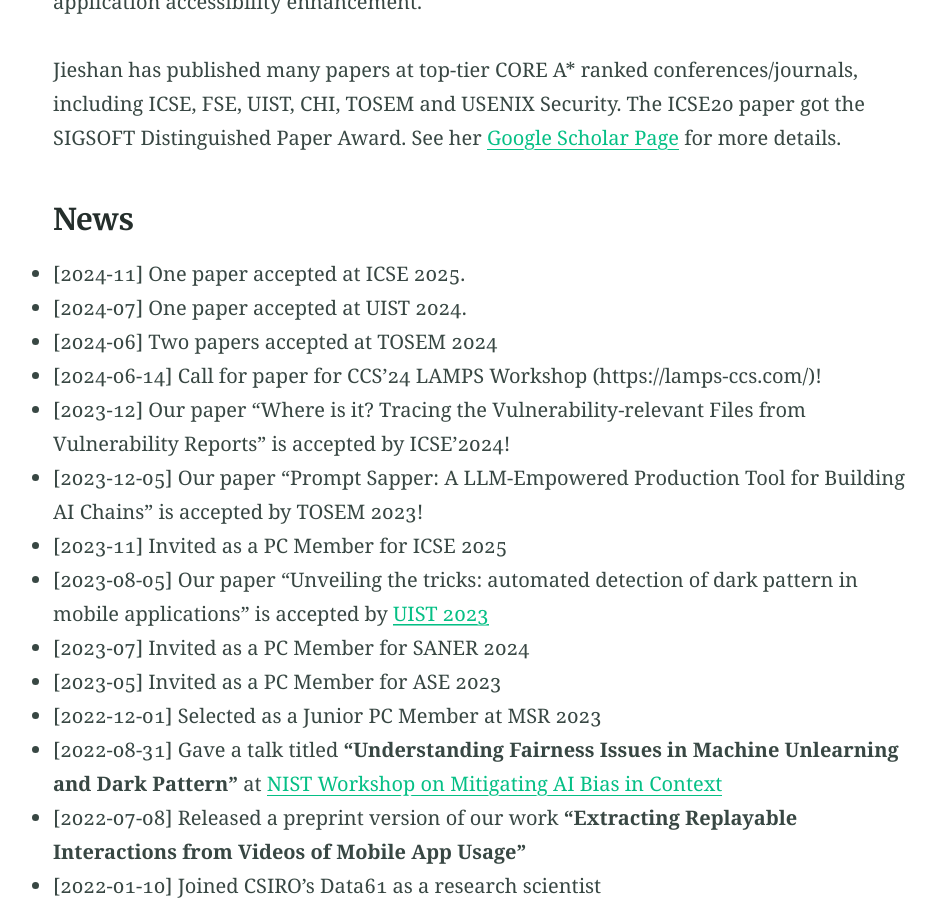
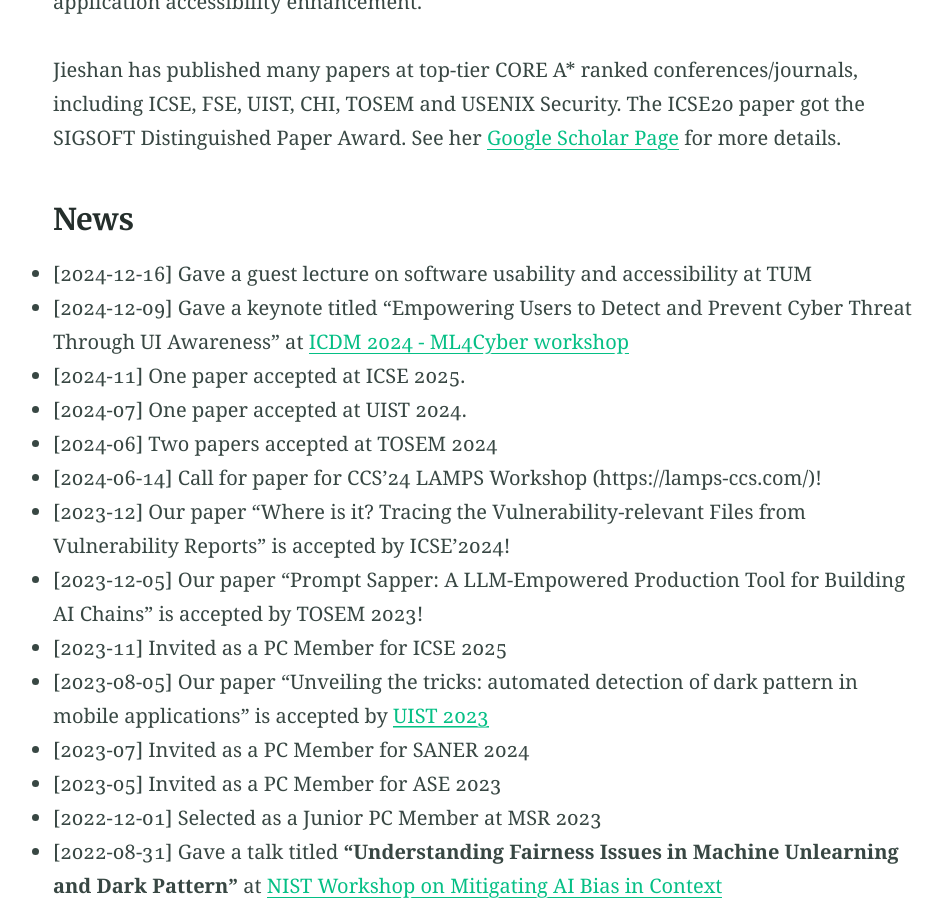
Before and after one commit to chenjshnn/chenjshnn.github.io, a Jekyll site: the page built from index.md, in a window 1280 px wide and 900 px high, scrolled down 904 px. Shown: the whole window, without its empty margins (155-1097 px from the left). Built offline with Jekyll 4.4.1, drawn with Linux system fonts in a browser that asks for light colours.

Commit message:
Update index.md

```diff
--- a/index.md
+++ b/index.md
@@ -22,6 +22,8 @@ Jieshan has published many papers at top-tier CORE A* ranked conferences/journal
 
 
 ### News
+- [2024-12-16] Gave a guest lecture on software usability and accessibility at TUM
+- [2024-12-09] Gave a keynote titled "Empowering Users to Detect and Prevent Cyber Threat Through UI Awareness" at [ICDM 2024 - ML4Cyber workshop](https://ml4cyber.github.io/24/)
 - [2024-11] One paper accepted at ICSE 2025.
 - [2024-07] One paper accepted at UIST 2024.
 - [2024-06] Two papers accepted at TOSEM 2024
```
